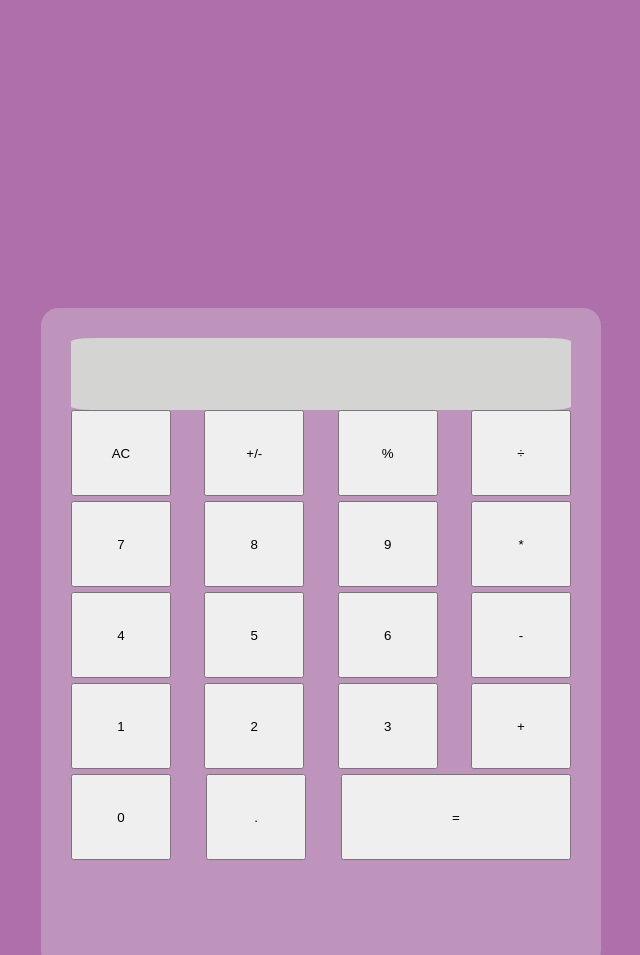
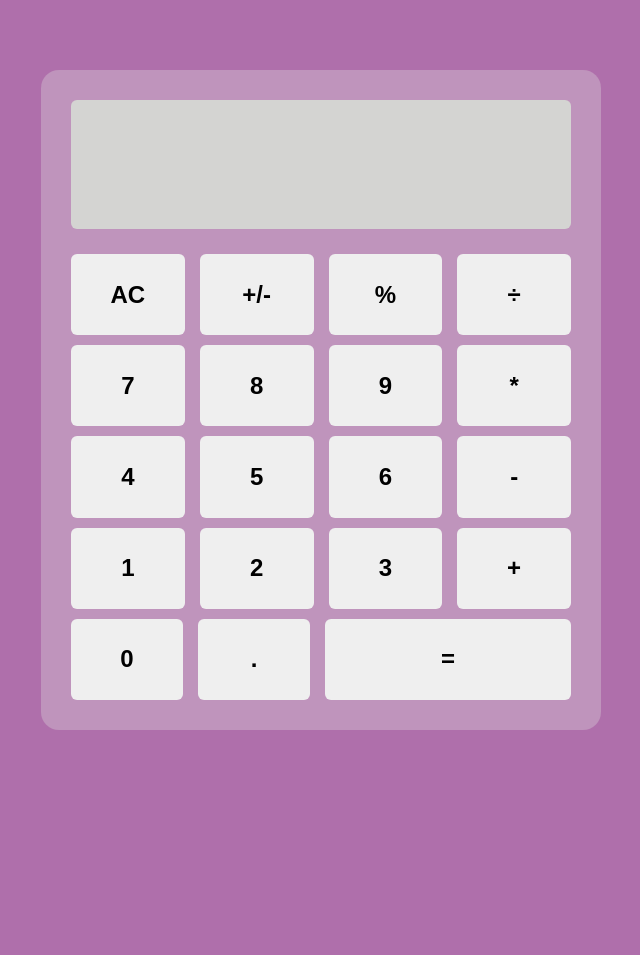
Before and after one commit to justinnebaltazar/calculator, a plain HTML site: page index.html in a window 1280 px wide. Shown: the top 955 px of the page, without its empty margins (319-959 px from the left). After the commit the page ends 800 px from the top, so only its background shows below. Drawn offline with Linux system fonts and the light colour scheme.

Commit message:
Add button styling and fix display size

```diff
--- a/styles.css
+++ b/styles.css
@@ -1,14 +1,19 @@
 body {
+    display: flex;
+    justify-content: center;
+    align-items: center;
     background-color: #af6fab;
-    /* font family */
+    height: 100vh;
+    margin: 0;
+    font-family: Arial, sans-serif;
 }
 
 .container {
     display: flex;
     justify-content: center;
     align-items: center;
-    padding: 300px 0px;
-    gap: 10px;
+    height: 100%;
+    width: 100%;
 }
 
 .calculator {
@@ -25,10 +30,16 @@ body {
     display: flex;
     flex-direction: column;
     justify-content: center;
-    border-radius: 5%;
-    font-size: 36px;
+    border-radius: 6px;
+    font-size: 38px;
     text-align: right;
     background-color: #d4d4d2;
+    padding: 10px 10px;
+    border: none;
+    height: 130px;
+    overflow: hidden;
+    font-weight: bold;
+    box-sizing: border-box;
 }
 
 .calculator-keys {
@@ -36,24 +47,32 @@ body {
     display: flex;
     flex-direction: column;
     justify-content: space-between;
-    gap: 5px;
+    gap: 10px;
+    padding-top: 25px;
 }
 
 .row {
     display: flex;
     justify-content: space-between;
-    gap: 25px;
+    gap: 15px;
     height: 100%;
 }
 
 .number, .operator, .dot {
-    width: 20%;
+    width: 30%;
 }
 
 #clear, #negative, #percent {
-    width: 20%;
+    width: 30%;
 }
 
 #equals {
-    width: 46%;
+    width: 67%;
 }
+
+button {
+    border: none;
+    border-radius: 6px;
+    font-size: x-large;
+    font-weight: bold;
+}
```
